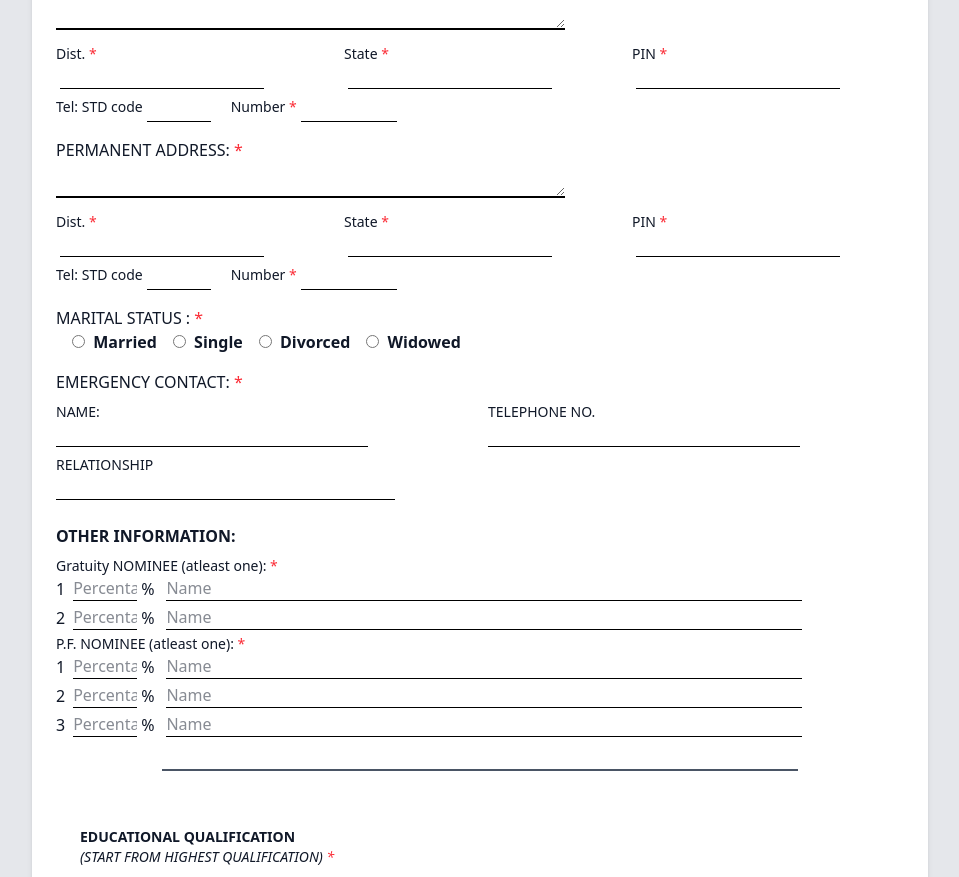
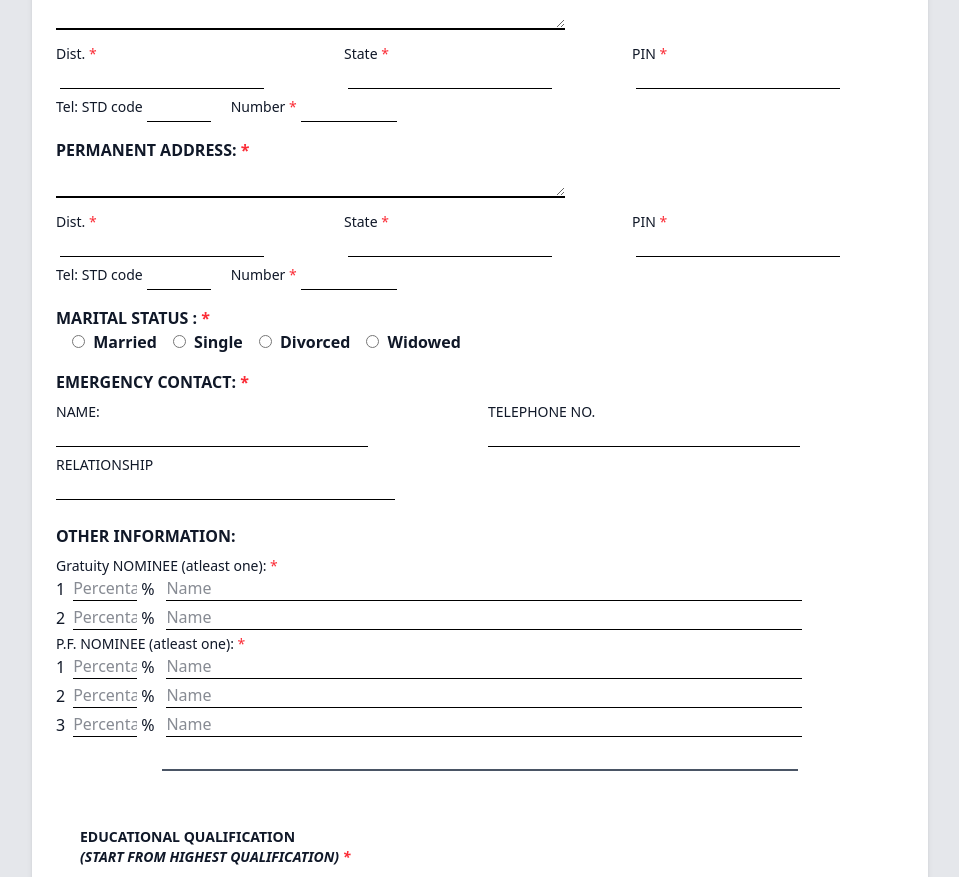
Before and after one commit to KaranJaiswal02/employee-form, a Next.js app: page /staff-joining in a window 1280 px wide. Shown: the part 1920-2797 px from the top of the page, without its empty margins (320-1279 px from the left). Built offline with nearby package versions, Linux system fonts and the light colour scheme.

Commit message:
refactor: create RequiredLabel component for consistent required field indication across employee forms

```diff
--- a/src/app/(forms)/bank-mandate/page.tsx
+++ b/src/app/(forms)/bank-mandate/page.tsx
@@ -4,6 +4,7 @@ import { useRouter } from 'next/navigation';
 import { useAtom } from 'jotai';
 import { bankMandateFormData, empFormData, formStatusus } from '@/hooks/Atoms';
 import { Button } from '@/components/ui/button';
+import RequiredLabel from '@/components/RequiredLabel';
 
 export default function BankMandateForm() {
     const router = useRouter();
@@ -18,12 +19,6 @@ export default function BankMandateForm() {
             address: formData1.perAddress || "",
         }));
     }, [])
-
-    const RequiredLabel = ({ children }: { children: string }) => (
-        <label className="block ">
-          {children} <span className="text-red-500">*</span>
-        </label>
-      );
 
     const handleChange = (e: React.ChangeEvent<HTMLInputElement | HTMLTextAreaElement>) => {
         const { id, value } = e.target;
--- a/src/app/(forms)/staff-family-members/page.tsx
+++ b/src/app/(forms)/staff-family-members/page.tsx
@@ -5,6 +5,7 @@ import { useRouter } from "next/navigation";
 import { empFormData, formStatusus, staffFamilyFormData } from "@/hooks/Atoms";
 import { useAtom } from "jotai";
 import { set } from "mongoose";
+import RequiredLabel from "@/components/RequiredLabel";
 
 type Child = {
     name: string;
@@ -37,12 +38,6 @@ export default function MedicalInsuranceForm() {
     const [formData, setFormData] = useAtom<FormData>(staffFamilyFormData);
     const [form1data] = useAtom(empFormData);
     const [_, setFormStatus] = useAtom(formStatusus);
-
-    const RequiredLabel = ({ children }: { children: string }) => (
-        <label className="block ">
-          {children} <span className="text-red-500">*</span>
-        </label>
-      );
 
     const calculateAge = (dob: string) => {
         const birthDate = new Date(dob);
--- /dev/null
+++ b/src/components/RequiredLabel.tsx
@@ -0,0 +1,8 @@
+import React from 'react'
+
+const RequiredLabel = ({ children }: { children: string }) => (
+    <label className="block ">
+        {children} <span className="text-red-500">*</span>
+    </label>
+);
+export default RequiredLabel;
--- a/src/components/empJoinForm/EmpForm1.tsx
+++ b/src/components/empJoinForm/EmpForm1.tsx
@@ -4,16 +4,12 @@ import { Input } from '@/components/ui/input'
 import { Textarea } from '@/components/ui/textarea'
 import { empFormData } from '@/hooks/Atoms'
 import { useAtom } from 'jotai'
+import RequiredLabel from '../RequiredLabel'
 
 export default function EmpForm1() {
   const [empFormData1, setEmpFormData1] = useAtom(empFormData);
   const [isChecked, setIsChecked] = useState(false);
 
-  const RequiredLabel = ({ children }: { children: string }) => (
-    <label className="block font-medium">
-      {children} <span className="text-red-500">*</span>
-    </label>
-  );
   const handleChange = (e: React.ChangeEvent<HTMLInputElement | HTMLTextAreaElement>) => {
     const { id, value } = e.target as HTMLInputElement;
     setEmpFormData1(prev => ({ ...prev, [id]: value }));
--- a/src/components/empJoinForm/EmpForm2.tsx
+++ b/src/components/empJoinForm/EmpForm2.tsx
@@ -1,13 +1,7 @@
 "use client"
 import { empFormData } from '@/hooks/Atoms'
 import { useAtom } from 'jotai'
-//import IAPIResponse from '@/types/responseType'
-
-const RequiredLabel = ({ children }: { children: string }) => (
-    <label className="block font-medium">
-        {children} <span className="text-red-500">*</span>
-    </label>
-);
+import RequiredLabel from '../RequiredLabel';
 
 export default function EmpForm2() {
     const [formData, setFormData] = useAtom(empFormData);
@@ -17,8 +11,6 @@ export default function EmpForm2() {
         setFormData(prev => ({ ...prev, [name]: value }));
         console.log(formData)
     };
-
-
 
     return (
         <div className="">
--- a/src/components/empJoinForm/EmpForm3.tsx
+++ b/src/components/empJoinForm/EmpForm3.tsx
@@ -1,5 +1,6 @@
 import { useAtom } from "jotai";
 import { empFormData } from "@/hooks/Atoms";
+import RequiredLabel from "../RequiredLabel";
 
 export default function EmpForm3() {
     const [formData, setFormData] = useAtom(empFormData);
@@ -13,11 +14,6 @@ export default function EmpForm3() {
         });
     };
 
-    const RequiredLabel = ({ children }: { children: string }) => (
-        <label className="block font-medium">
-            {children} <span className="text-red-500">*</span>
-        </label>
-    );
     const handleEmploymentChange = (row: number, col: number, value: string) => {
         setFormData(prev => {
             const updated = [...prev.employment];
--- a/src/components/empJoinForm/EmpForm4.tsx
+++ b/src/components/empJoinForm/EmpForm4.tsx
@@ -2,6 +2,7 @@
 import React, { useState } from "react";
 import { useAtom } from "jotai";
 import { empFormData } from "@/hooks/Atoms";
+import RequiredLabel from "../RequiredLabel";
 
 type FormData = {
     companyName: string;
@@ -29,12 +30,6 @@ export default function EmpForm4() {
     const handleChange = (field: keyof FormData, value: string) => {
         setFormData(prev => ({ ...prev, [field]: value }));
     };
-
-    const RequiredLabel = ({ children }: { children: string }) => (
-        <label className="block font-medium">
-            {children} <span className="text-red-500">*</span>
-        </label>
-    );
 
     const handleFamilyChange = (
         index: number,
--- a/src/components/empJoinForm/EmpForm5.tsx
+++ b/src/components/empJoinForm/EmpForm5.tsx
@@ -1,6 +1,7 @@
 "use client";
 import { useAtom } from "jotai";
 import { empFormData } from "@/hooks/Atoms";
+import RequiredLabel from "../RequiredLabel";
 
 type MemberRow = {
     name: string;
@@ -20,12 +21,6 @@ export default function EmpForm5() {
             [name]: value
         }));
     };
-
-    const RequiredLabel = ({ children }: { children: string }) => (
-        <label className="block font-medium">
-            {children} <span className="text-red-500">*</span>
-        </label>
-    );
 
     const handleMemberChange = (
         index: number,
```
